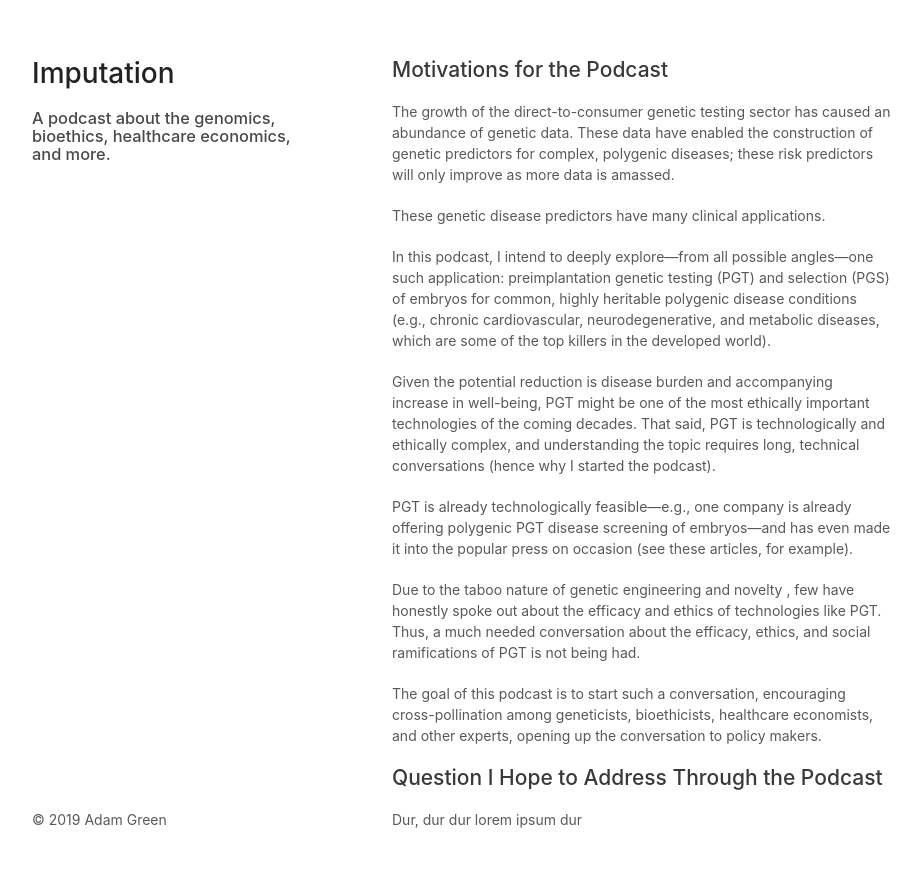
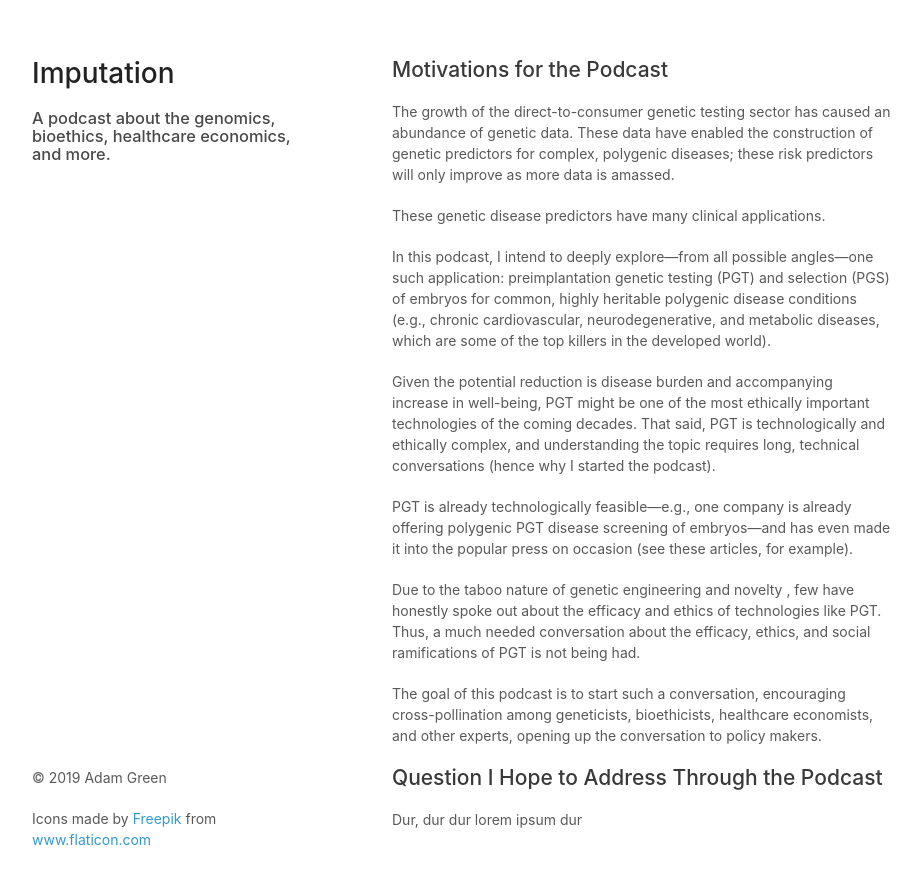
Before and after one commit to adamlgreen/adamlgreen.github.io, a Jekyll site: the page index.html, which Jekyll copies as it is, in a window 1280 px wide. Shown: the top 884 px of the page, without its empty margins (178-1099 px from the left). Built offline with Jekyll 4.4.1, drawn with Linux system fonts in a browser that asks for light colours.

Commit message:
Update index.html

```diff
--- a/index.html
+++ b/index.html
@@ -42,6 +42,7 @@
       </section>
       <footer>
         <p>&copy; 2019 Adam Green</p>
+	 <div>Icons made by <a href="https://www.flaticon.com/authors/freepik" title="Freepik">Freepik</a> from <a href="https://www.flaticon.com/"         title="Flaticon">www.flaticon.com</a></div>
       </footer>
     </div>
     <script src="javascripts/scale.fix.js"></script>
```
